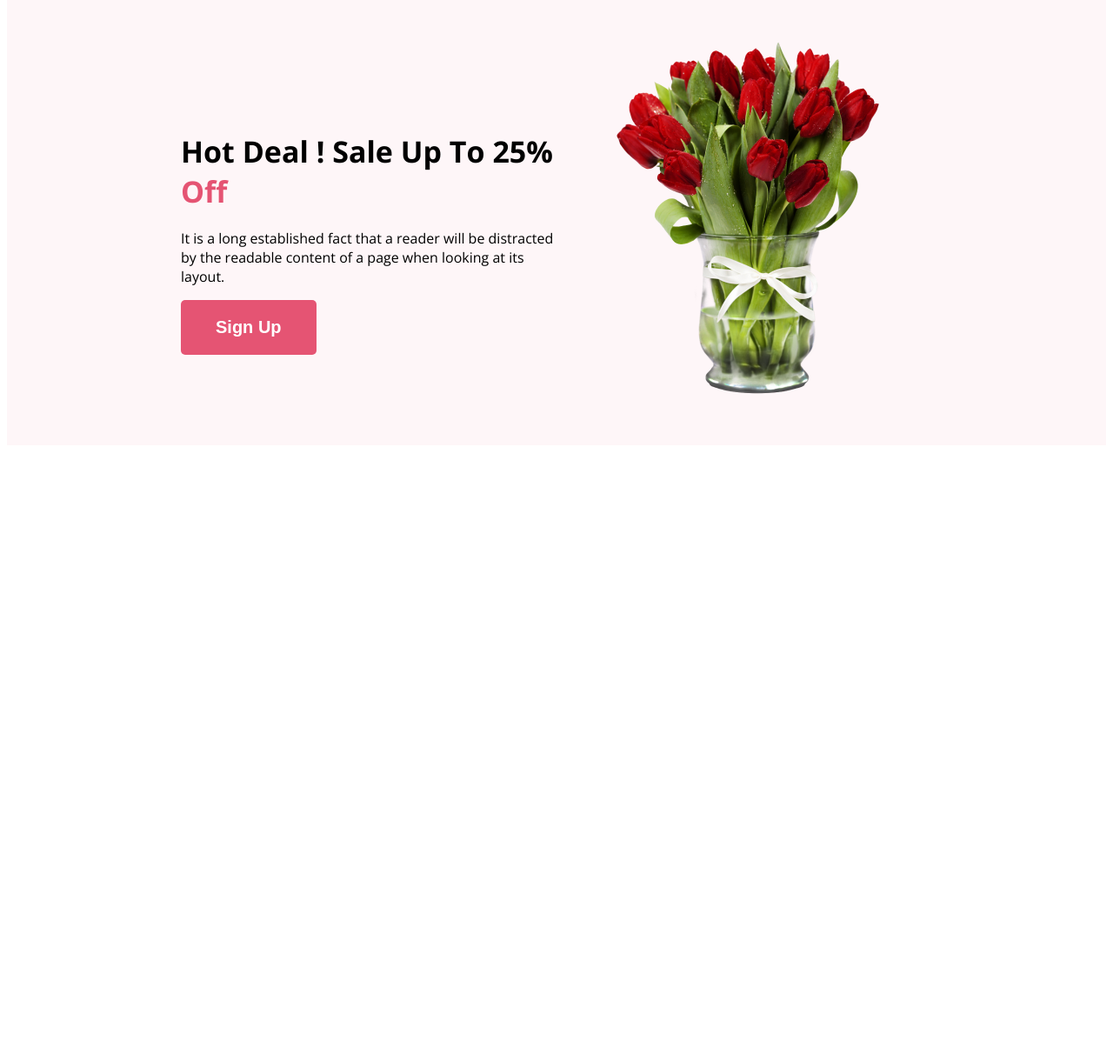
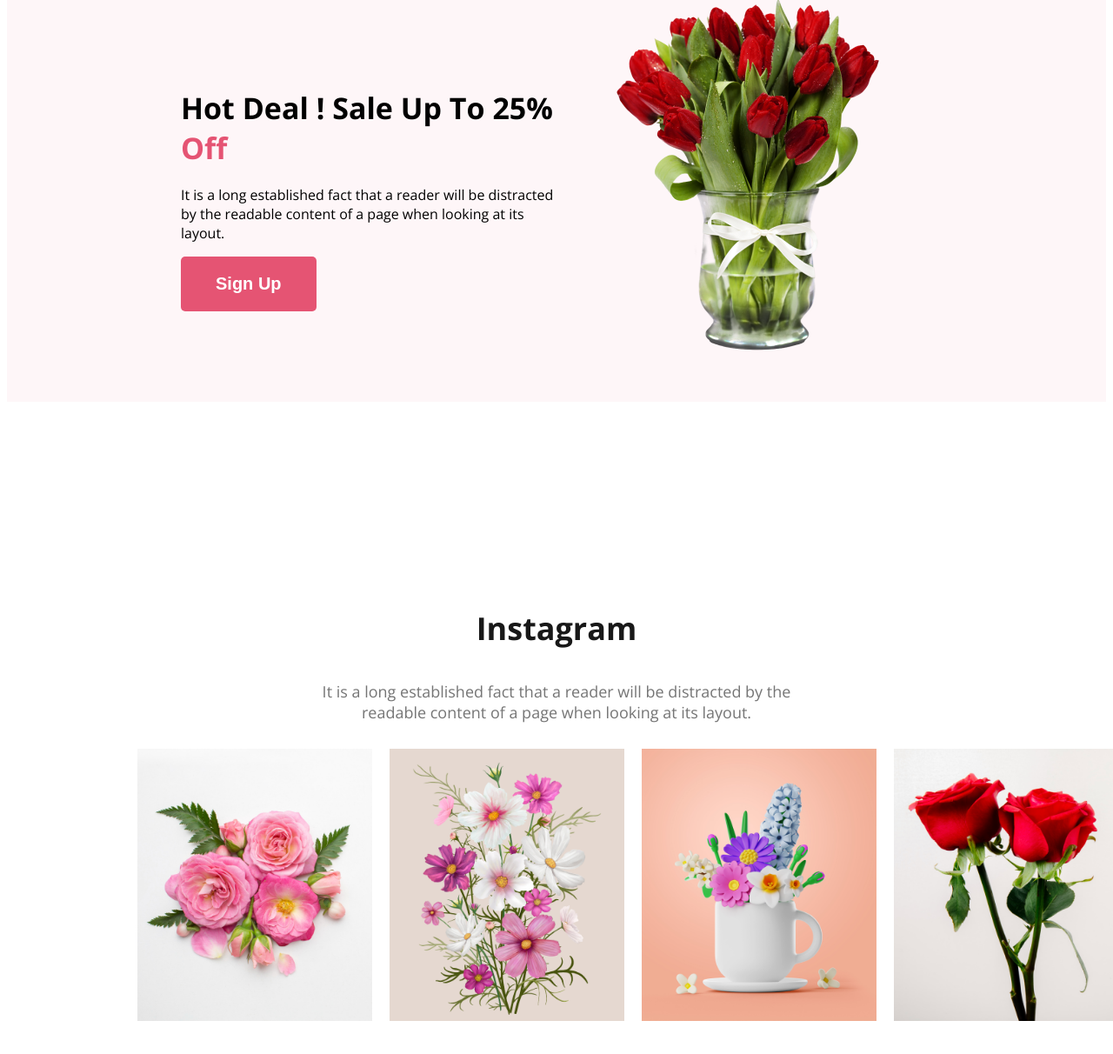
Before and after one commit to Tahazzed/flower-shop-assignment-1, a plain HTML site: page index.html in a window 1280 px wide. Shown: the part 2337-3549 px from the top of the page at 87% size. Before the commit the page ends 2857 px from the top, so only its background shows below. Drawn offline with nearby package versions, Linux system fonts and the light colour scheme.

Commit message:
added section part 3

```diff
--- a/index.html
+++ b/index.html
@@ -75,6 +75,19 @@
                 <img class="profile-pic" src="Flower Asset/pngwing 8.png" alt="">
             </div>
         </section>
+        <section class="section-header-3">
+            <div class="about-header">
+                <h3 class="section-title">Instagram</h3>
+                <p class="section-description">It is a long established fact that a reader will be distracted by the readable content of a page when looking at its layout.</p>
+            </div>
+
+            <div class="section-header-3-last-part">
+                <img class="section-header-3-img" src="Flower Asset/Flower 01.png" alt="">
+                <img class="section-header-3-img" src="Flower Asset/Rectangle 4.png" alt="">
+                <img class="section-header-3-img" src="Flower Asset/Rectangle 5.png" alt="">
+                <img class="section-header-3-img" src="Flower Asset/Rectangle 6.png" alt="">
+            </div>
+        </section>
     </main>
     <footer>
 
--- a/styles/style.css
+++ b/styles/style.css
@@ -58,7 +58,7 @@ main{
     margin: 0 auto;
 }
 main section{
-    margin-top: 100px;
+    margin-top: 50px;
 }
 /* main section styles */
 .about{
@@ -155,3 +155,20 @@ main section{
     margin-bottom: 20px;
 
 }
+
+/* section part 3 images */
+
+.section-header-3{
+    max-width: 1140px;
+    padding: 150px;
+    background: #FFF;
+}
+
+.section-header-3-last-part{
+    display: flex;
+    gap: 20px;
+}
+.section-header-3-img{
+    width: 270px;
+
+}
```
